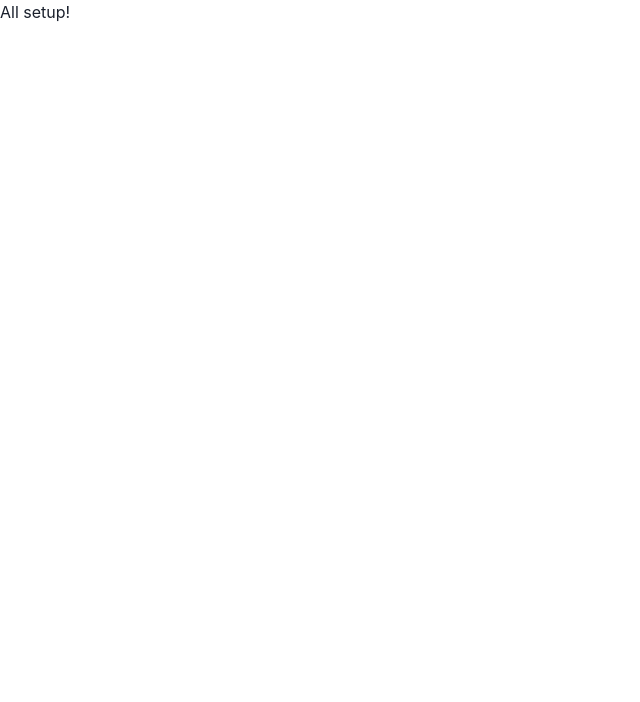
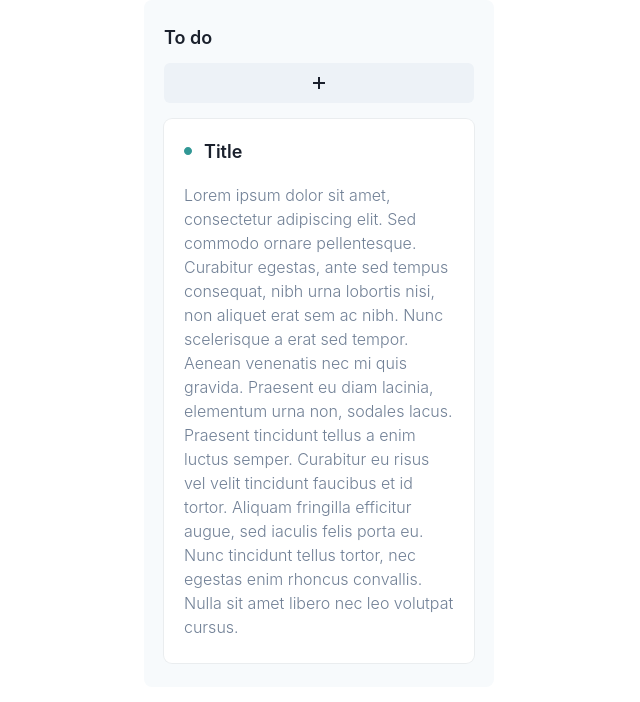
Before and after one commit to ojaoc/TODO-List-Mongo, a Next.js app: page / in a window 1280 px wide. Shown: the top 702 px of the page, without its empty margins (0-640 px from the left). Built offline with nearby package versions, Linux system fonts and the light colour scheme.

Commit message:
creation of components

```diff
--- /dev/null
+++ b/components/ToDoListItem.tsx
@@ -0,0 +1,29 @@
+import { Box, Flex, Icon, Text } from '@chakra-ui/react';
+import React from 'react';
+import { GoPrimitiveDot } from 'react-icons/go';
+
+const ToDoListItem = () => (
+  <Box bg="white" w="100%" rounded="lg" boxShadow="xs" px="2" py="3">
+    <Flex alignItems="center">
+      <Icon as={GoPrimitiveDot} mx="2" my="3" color="teal.500" />
+      <Text fontSize="lg" fontWeight="semibold">
+        Title
+      </Text>
+    </Flex>
+    <Flex alignItems="center" p="3">
+      <Text color="gray.500" fontWeight="light">
+        Lorem ipsum dolor sit amet, consectetur adipiscing elit. Sed commodo
+        ornare pellentesque. Curabitur egestas, ante sed tempus consequat, nibh
+        urna lobortis nisi, non aliquet erat sem ac nibh. Nunc scelerisque a
+        erat sed tempor. Aenean venenatis nec mi quis gravida. Praesent eu diam
+        lacinia, elementum urna non, sodales lacus. Praesent tincidunt tellus a
+        enim luctus semper. Curabitur eu risus vel velit tincidunt faucibus et
+        id tortor. Aliquam fringilla efficitur augue, sed iaculis felis porta
+        eu. Nunc tincidunt tellus tortor, nec egestas enim rhoncus convallis.
+        Nulla sit amet libero nec leo volutpat cursus.
+      </Text>
+    </Flex>
+  </Box>
+);
+
+export default ToDoListItem;
--- a/package.json
+++ b/package.json
@@ -16,7 +16,8 @@
     "mongoose": "^5.12.1",
     "next": "10.0.4",
     "react": "17.0.1",
-    "react-dom": "17.0.1"
+    "react-dom": "17.0.1",
+    "react-icons": "^4.2.0"
   },
   "devDependencies": {
     "@types/node": "^14.14.35",
--- a/pages/index.tsx
+++ b/pages/index.tsx
@@ -1,3 +1,25 @@
+import { Box, IconButton, Container, Stack, Text } from '@chakra-ui/react';
+import { GoPlus } from 'react-icons/go';
+import ToDoListItem from '@/components/ToDoListItem';
+
 export default function Home() {
-  return <h1>All setup!</h1>;
+  return (
+    <Container maxW="container.lg">
+      <Box bg="gray.50" maxW="350px" rounded="lg" px="5" py="6">
+        <Text fontSize="lg" fontWeight="semibold">
+          To do
+        </Text>
+        <IconButton
+          w="100%"
+          mt="3"
+          mb="4"
+          aria-label="Add new to do"
+          icon={<GoPlus />}
+        ></IconButton>
+        <Stack direction="column">
+          <ToDoListItem />
+        </Stack>
+      </Box>
+    </Container>
+  );
 }
--- a/tsconfig.json
+++ b/tsconfig.json
@@ -3,7 +3,8 @@
     "baseUrl": ".",
     "paths": {
       "@/db": ["db"],
-      "@/models/*": ["models/*"]
+      "@/models/*": ["models/*"],
+      "@/components/*": ["components/*"]
     },
     "target": "es5",
     "lib": ["dom", "dom.iterable", "esnext"],
```
Also changed, not shown: 1 other file (tests, documents, lock files or other folders).
